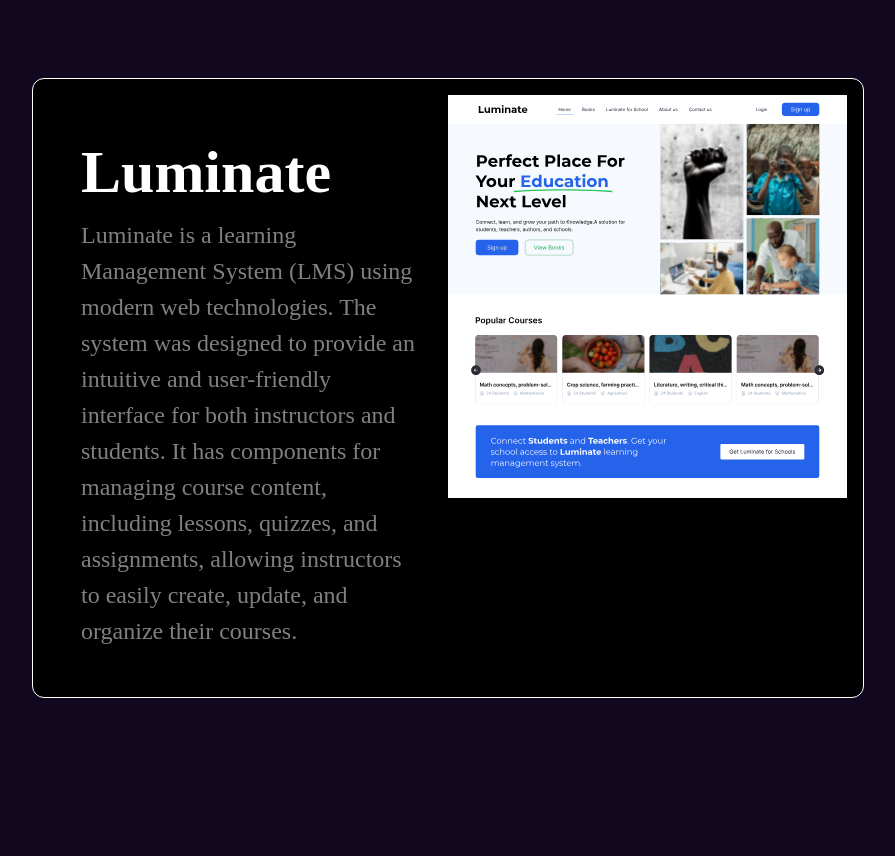
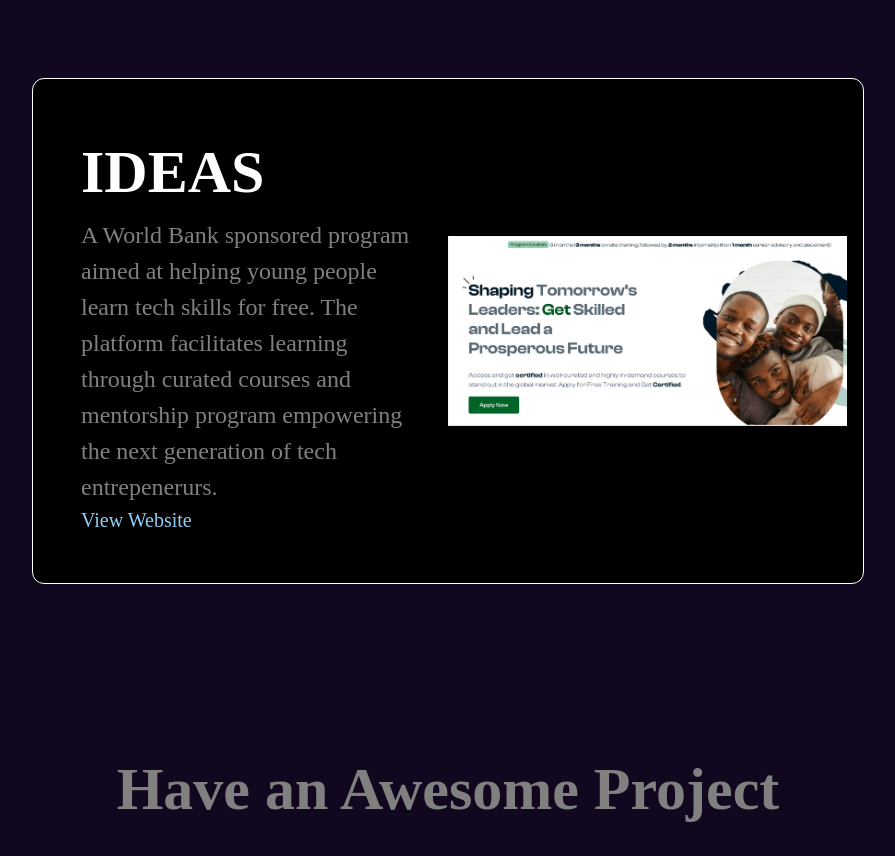
Before and after one commit to HanifYusuf01/my-portfolio, a Next.js app: page / in a window 1280 px wide. Shown: the part 3115-3971 px from the top of the page, without its empty margins (192-1087 px from the left). Built offline with nearby package versions, Linux system fonts and the light colour scheme; a web font is replaced by a local one.

Commit message:
Ideas project added

```diff
--- a/src/components/project.tsx
+++ b/src/components/project.tsx
@@ -5,6 +5,7 @@ import { Box, Flex, Text, Image, Link } from "@chakra-ui/react";
 export default function Project() {
   const clickpayUrl = "https://clickpay.com.ng/";
   const systemsTechUrl = "https://systemstech.com.ng/";
+  const ideasUrl = "https://nextgentech.ng/";
   return (
     <Box bgColor="#11071F" width="100%">
       <Box mx={{base: "2", md:"12", lg:"36", xl:"56"}} mt={{base:"8", md:"60"}} mb="4">
@@ -91,24 +92,27 @@ export default function Project() {
           width={{base:"300px", md: "100%"}}
           fontFamily={"Work Sans Variable"}
         >
-          <Box display={"flex"} flexDirection={{base:"column", md:"row"}}>
+          <Box display={"flex"} alignItems={"center"}  flexDirection={{base:"column", md:"row"}}>
             {" "}
             <Box width={{base:"100%", md:"50%"}}>
               <Box p={{base: "2", md:"8"}}>
               <Text fontWeight="bold" color="white" fontSize={{base:"lg", md:"6xl", lg:"3xl", xl:"6xl"}}>
-                Luminate
+                IDEAS
               </Text>
               <Text color="gray" fontSize={{base: "md", lg:"lg", xl:"2xl"}}>
-              Luminate is a learning Management System (LMS) using modern web technologies.
-              The system was designed to provide an intuitive and user-friendly interface for both instructors and students.
-              It has components for managing course content, including lessons, quizzes, and assignments,
-              allowing instructors to easily create, update, and organize their courses.
+              A World Bank sponsored program aimed at helping young people learn tech skills for free.
+              The platform facilitates learning through curated courses and mentorship program empowering
+              the next generation of tech entrepenerurs.
+              </Text>
+              <Text color="blue.200" mt="8" fontSize={{base: "md", lg:"xl"}} as={Link}  href={ideasUrl}>
+                View Website
               </Text>
               </Box>
+
             </Box>
             <Box height="100%" width={{base:"100%", md:"50%"}}>
               <Image
-                src="luminate.svg"
+                src="/Ideas.PNG"
                 alt="avatar"
                 width={{base:"90%", md:"100%"}}
                 height={{base: "20%", md:"100%"}}
```
Also changed, not shown: public/Ideas.PNG (added).
